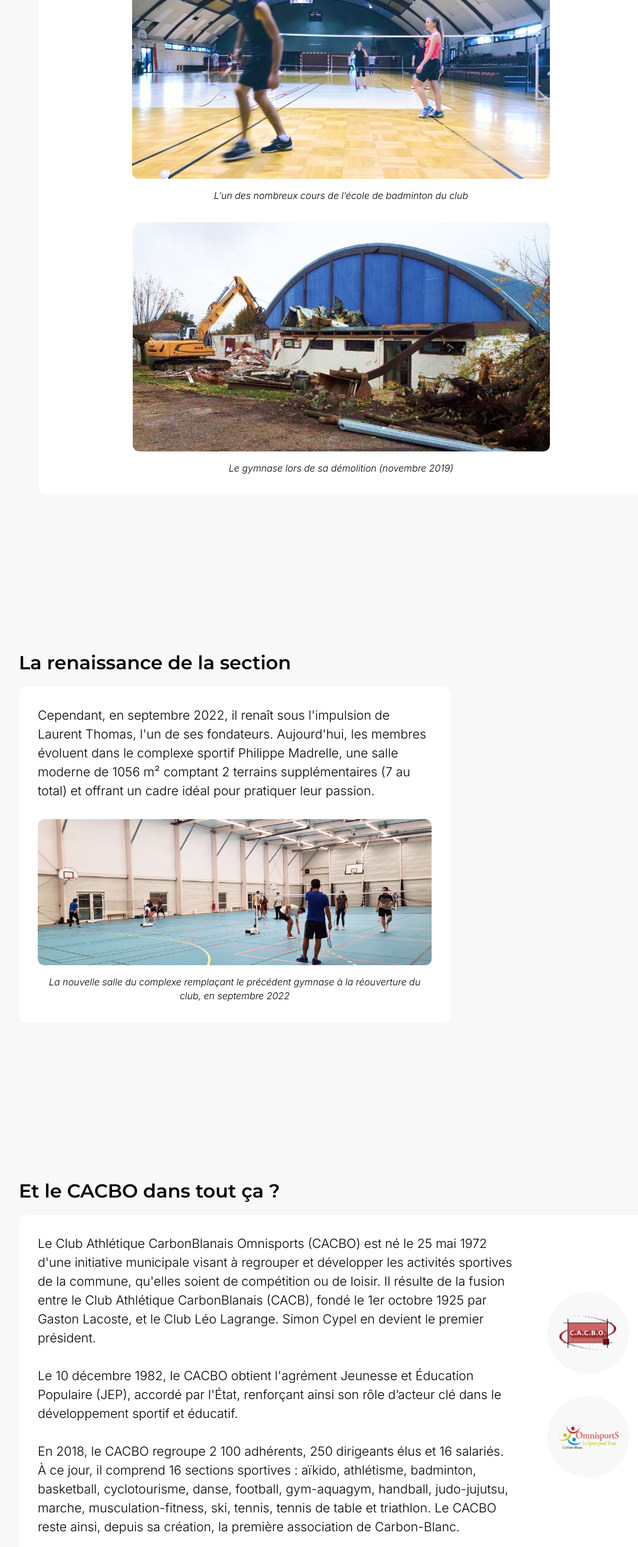
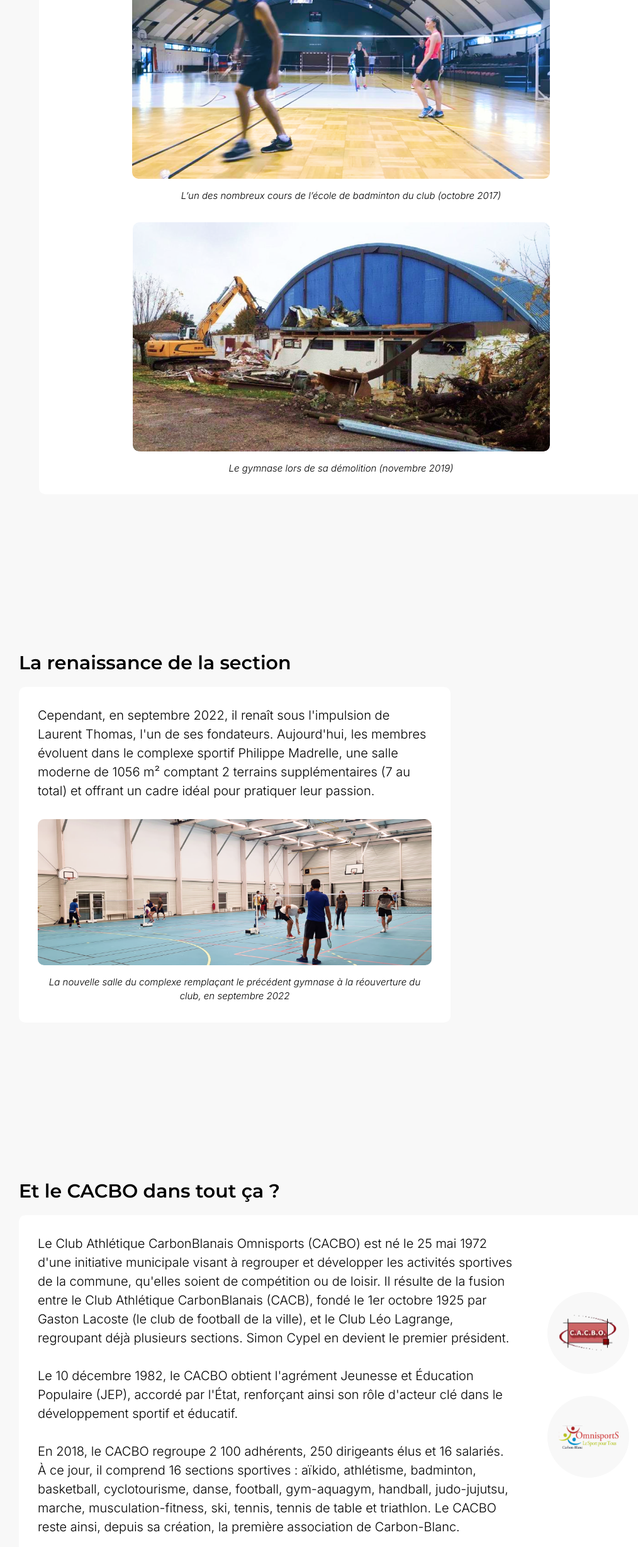
Before and after one commit to Matsuel/CACBO-Badminton, a Next.js app: page /histoire in a window 1280 px wide. Shown: the part 3242-5699 px from the top of the page at 63% size, without its empty margins (98-1112 px from the left). Built offline with nearby package versions, Linux system fonts and the light colour scheme; a web font is replaced by a local one.

Commit message:
Page histoire -> Patch bugs

```diff
--- a/src/pages/histoire.tsx
+++ b/src/pages/histoire.tsx
@@ -29,7 +29,7 @@ const Histoire = () => {
         { image: Img2, description: "(2/2)" },
         { image: Img3, description: "Juillet 2013" },
         { image: Img4, description: "Septembre 2014" },
-        { image: Img5, description: "L’un des nombreux cours de l’école de badminton du club" },
+        { image: Img5, description: "L’un des nombreux cours de l’école de badminton du club (octobre 2017)" },
         { image: Img6, description: "Le gymnase lors de sa démolition (novembre 2019)" }
     ]
 
@@ -119,32 +119,22 @@ const Histoire = () => {
 
 
                         <p className="w-[100%] h-auto font-Inter font-light text-[20px] text-start">
-                            Le Club Athlétique CarbonBlanais Omnisports (CACBO) est né le 25 mai 1972 d&apos;une
-                            initiative
-                            municipale visant à regrouper et développer les activités sportives de la commune,
-                            qu&apos;elles
-                            soient de compétition ou de loisir. Il résulte de la fusion entre le Club Athlétique
-                            CarbonBlanais (CACB), fondé le 1er octobre 1925 par Gaston Lacoste, et le Club Léo Lagrange.
-                            Simon Cypel en devient le premier président.
+                        Le Club Athlétique CarbonBlanais Omnisports (CACBO) est né le 25 mai 1972 d'une initiative municipale visant à
+                        regrouper et développer les activités sportives de la commune, qu'elles soient de compétition ou de loisir.
+                        Il résulte de la fusion entre le Club Athlétique CarbonBlanais (CACB), fondé le 1er octobre 1925 par Gaston Lacoste
+                        (le club de football de la ville), et le Club Léo Lagrange, regroupant déjà plusieurs sections. Simon Cypel en devient le premier président.
 
                         </p>
 
                         <p className="w-[100%] h-auto font-Inter font-light text-[20px] text-start">
-                            Le 10 décembre 1982, le CACBO obtient l&apos;agrément Jeunesse et Éducation Populaire (JEP),
-                            accordé
-                            par l&apos;État, renforçant ainsi son rôle d’acteur clé dans le développement sportif et
-                            éducatif.
+                        Le 10 décembre 1982, le CACBO obtient l'agrément Jeunesse et Éducation Populaire (JEP), accordé par l'État, renforçant ainsi son rôle d&apos;acteur clé dans le développement sportif et éducatif.
                         </p>
 
                         <p className="w-[100%] h-auto font-Inter font-light text-[20px] text-start">
-                            En 2018, le CACBO regroupe 2 100 adhérents, 250 dirigeants élus et 16 salariés. À ce jour,
-                            il
-                            comprend 16 sections sportives : aïkido, athlétisme, badminton, basketball, cyclotourisme,
-                            danse, football, gym-aquagym, handball, judo-jujutsu, marche, musculation-fitness, ski,
-                            tennis,
-                            tennis de table et triathlon. Le CACBO reste ainsi, depuis sa création, la première
-                            association
-                            de Carbon-Blanc.
+                            En 2018, le CACBO regroupe 2 100 adhérents, 250 dirigeants élus et 16 salariés.
+                            À ce jour, il comprend 16 sections sportives : aïkido, athlétisme, badminton, basketball, cyclotourisme, danse,
+                            football, gym-aquagym, handball, judo-jujutsu, marche, musculation-fitness, ski, tennis, tennis de table et triathlon.
+                            Le CACBO reste ainsi, depuis sa création, la première association de Carbon-Blanc.
                         </p>
                     </div>
 
```
